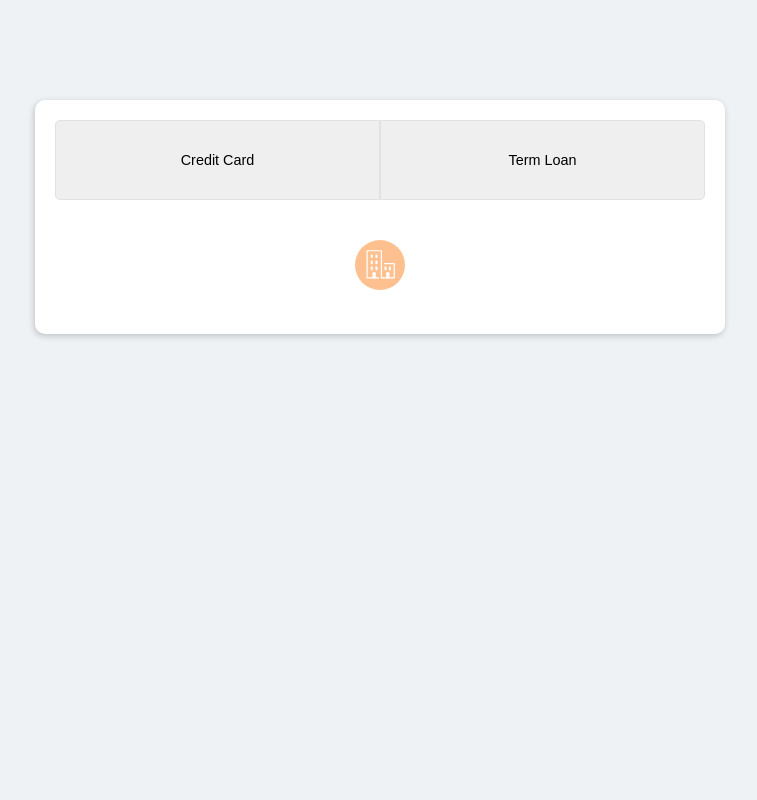
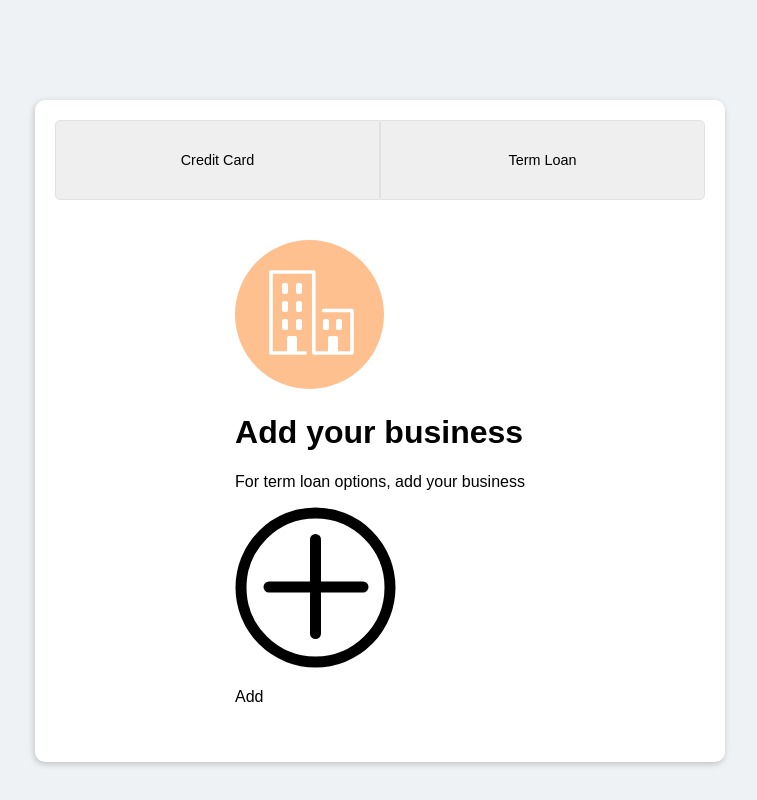
Before and after one commit to joshin-run/interactive-card, a React (Create React App) app: page / in a window 1280 px wide. Both pictures are taken after a click on the button "Term Loan". Shown: the whole page, without its empty margins (260-1017 px from the left). Built offline with nearby package versions, Linux system fonts and the light colour scheme; no server answers.

Commit message:
Fix - issue with .scss file not updateing for term-loan

```diff
--- a/src/components/TermLoan.js
+++ b/src/components/TermLoan.js
@@ -1,12 +1,17 @@
 import React, { Component } from 'react';
 import bizImg from '../assets/business.svg'
+import addIcon from '../assets/addIcon.svg'
 
 class TermLoan extends Component {
   render() {
     return (
       <div className="term-loan">
         <div className="add-wrapper">
-          <img className="biz-img" src={bizImg} />
+          <img className="biz-image" src={bizImg} />
+          <h1>Add your business</h1>
+          <p>For term loan options, add your business</p>
+          <img className="biz-image" src={addIcon} />
+          <p>Add</p>
         </div>
       </div>
     );
--- a/src/styles/_term-loan.scss
+++ b/src/styles/_term-loan.scss
@@ -3,18 +3,18 @@
   flex-flow: column nowrap;
   justify-content: center;
   align-items: center;
-  width: auto;
-  height: 100%;
+  width: 100%;
+  height: auto;
   padding: 20px;
   border: 1px solid rgb(225,225,225);
-  background-color: black;
 }
 
 .add-wrapper {
-
+  background-color: red;
 }
 
-.biz-img {
-  height: 100px;
-  width: auto;
+.biz-image {
+  // height: 200px;
+  // width: auto;
+  // background-color: red;
 }
```
Also changed, not shown: src/assets/addIcon.svg (added).
